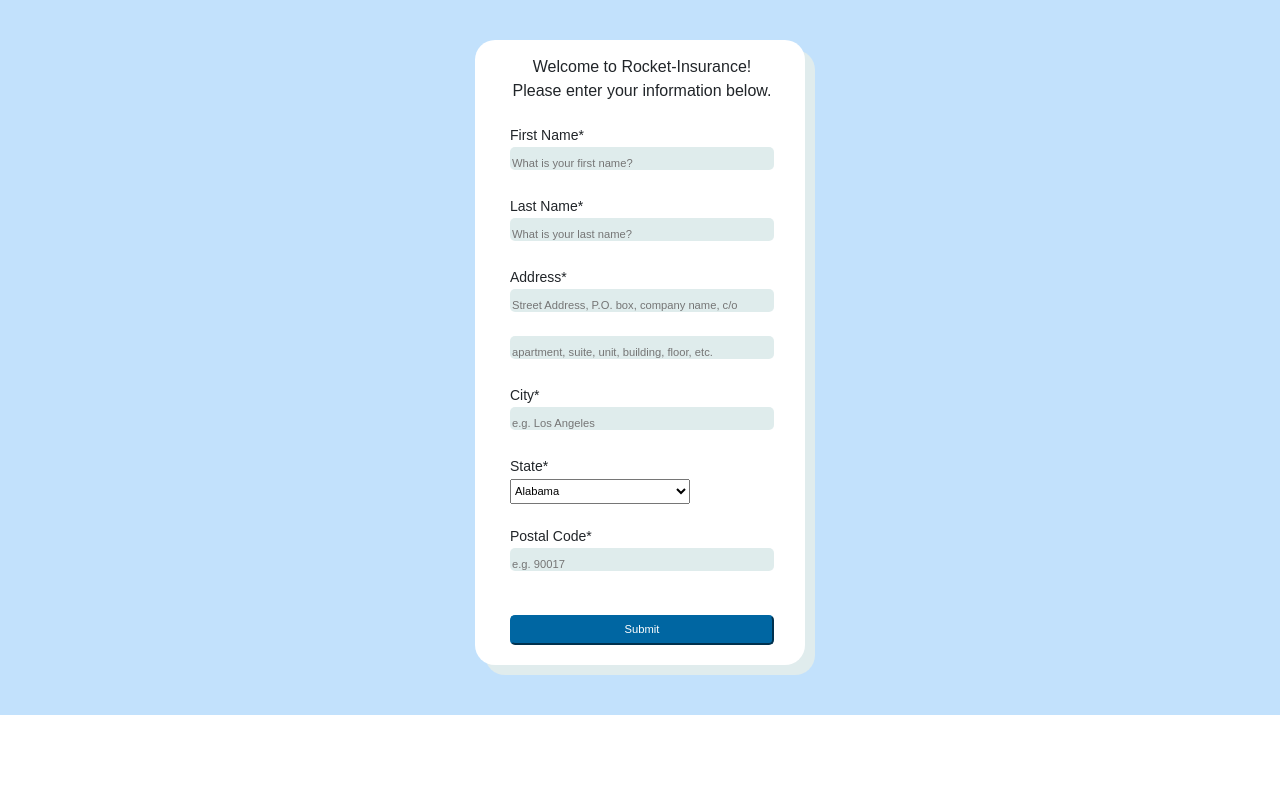
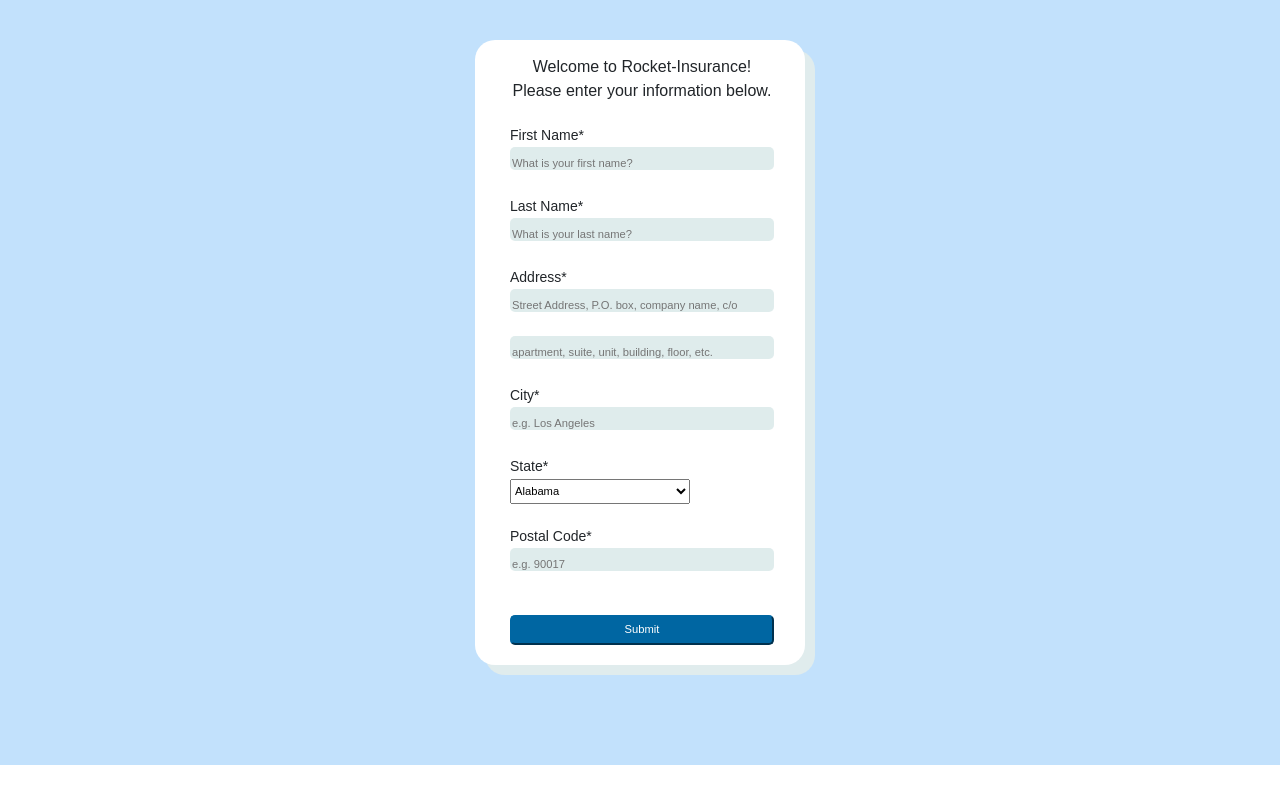
Before and after one commit to abalmeo/sure_coding_challenge, a React (Create React App) app in the folder client/: page / in a window 1280 px wide. Built offline with nearby package versions, Linux system fonts and the light colour scheme.

Commit message:
Adjusting bottom padding for background

```diff
--- a/client/src/App.css
+++ b/client/src/App.css
@@ -1,12 +1,12 @@
 .ratingInfoBackground {
   background: #c2e1fc;
   padding-top: 20px;
-  padding-bottom: 50px;
+  padding-bottom: 100px;
 }
 
 .quoteBackground {
   background: #c2e1fc;
-  padding: 100px 100px 200px 50px;
+  padding: 100px 100px 300px 50px;
 }
 
 .registration {
```
Also changed, not shown: 8 other files (tests, documents, lock files or other folders).
